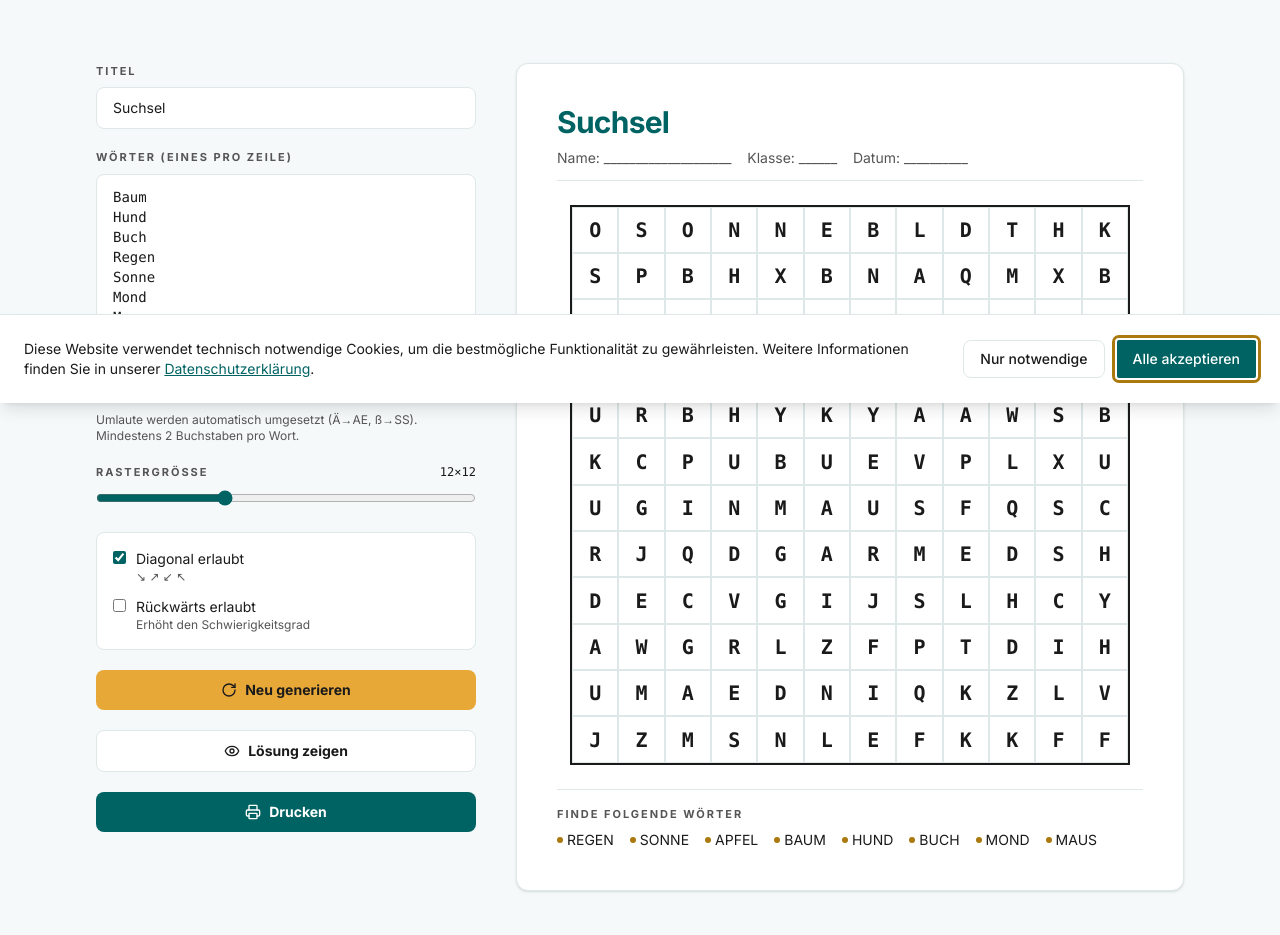
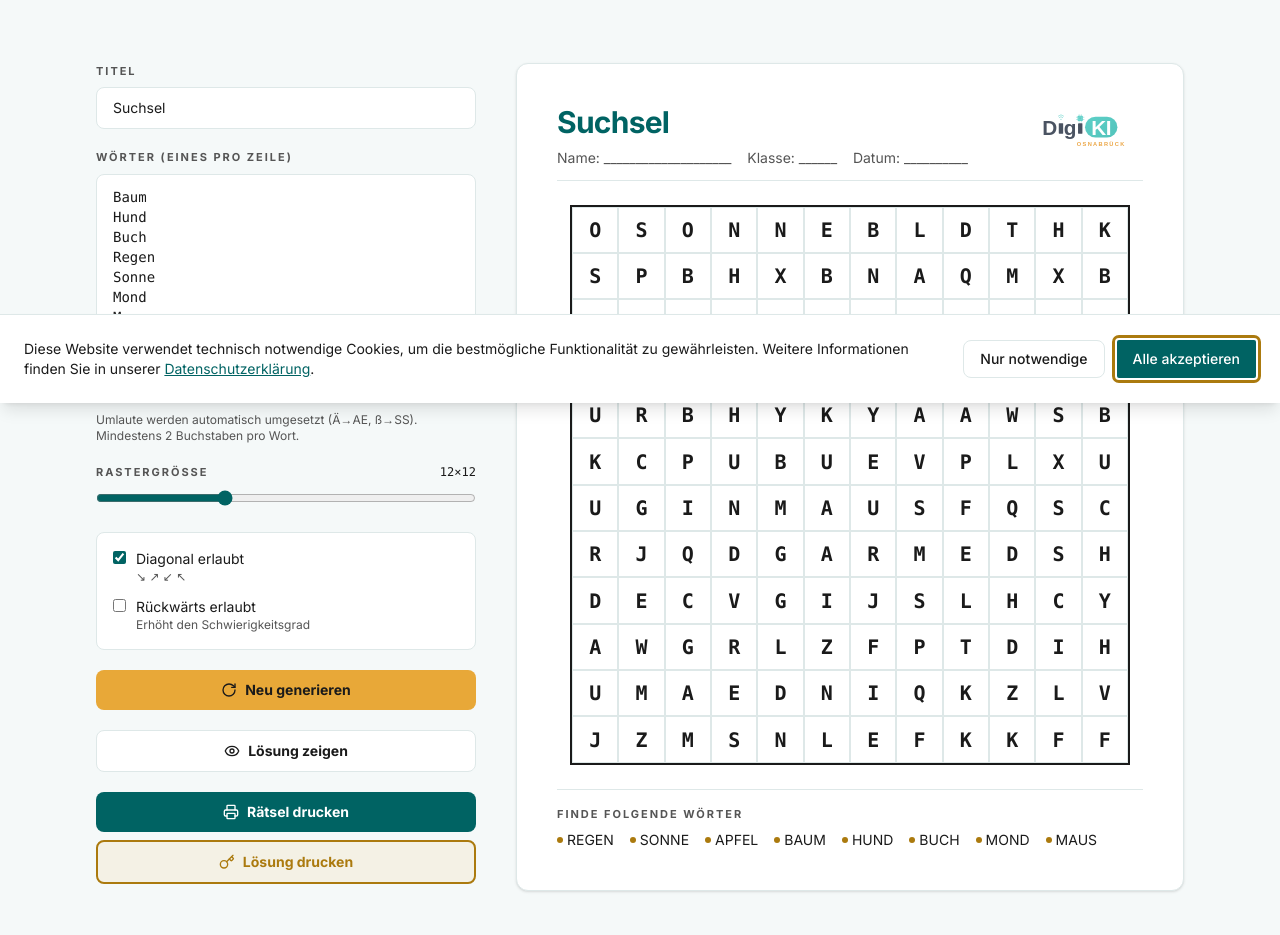
Before and after one commit to Spreckelmeister/digiki-homepage-123-31239904dads-, a Next.js app: page /werkzeuge/suchsel in a window 1280 px wide. Shown: the part 397-1332 px from the top of the page. Built offline with nearby package versions, Linux system fonts and the light colour scheme; no server answers.

Commit message:
feat: improve Suchsel tool printing functionality and UI layout

```diff
--- a/src/app/werkzeuge/page.tsx
+++ b/src/app/werkzeuge/page.tsx
@@ -418,7 +418,7 @@ export default function WerkzeugePage() {
               id="why-heading"
               className="text-2xl md:text-3xl font-bold text-primary mb-4 leading-tight"
             >
-              Entstanden aus echten Bedarfen.
+              Entstanden aus echtem Bedarf.
             </h2>
             <p className="text-base md:text-lg text-text/90 leading-relaxed">
               Die Werkzeuge hier basieren auf konkreten Anfragen von Lehrkräften
--- a/src/app/werkzeuge/suchsel/SuchselApp.tsx
+++ b/src/app/werkzeuge/suchsel/SuchselApp.tsx
@@ -1,7 +1,7 @@
 "use client";
 
 import { useCallback, useMemo, useState } from "react";
-import { Printer, RotateCw, Wand2, Eye, EyeOff } from "lucide-react";
+import { Printer, RotateCw, Wand2, Eye, EyeOff, Key } from "lucide-react";
 
 type Direction = { dx: number; dy: number; name: string };
 
@@ -168,6 +168,33 @@ export default function SuchselApp() {
     [result]
   );
 
+  /**
+   * Druckt in einem bestimmten Lösungs-Modus und stellt danach den vorherigen
+   * UI-Zustand wieder her. `afterprint` feuert sowohl nach tatsächlichem
+   * Druck als auch nach Abbruch – in beiden Fällen die Preview zurücksetzen.
+   */
+  const printWithMode = useCallback(
+    (withSolution: boolean) => {
+      const previous = showSolution;
+      setShowSolution(withSolution);
+
+      const restore = () => {
+        setShowSolution(previous);
+        window.removeEventListener("afterprint", restore);
+      };
+      window.addEventListener("afterprint", restore);
+
+      // Zwei RAF-Ticks warten, damit React das Re-Render garantiert gerendert
+      // hat, bevor der Druckdialog den DOM-Snapshot nimmt.
+      requestAnimationFrame(() => {
+        requestAnimationFrame(() => {
+          window.print();
+        });
+      });
+    },
+    [showSolution]
+  );
+
   const hasWords = words.length > 0;
 
   return (
@@ -281,15 +308,26 @@ export default function SuchselApp() {
           )}
         </button>
 
+        <div className="space-y-2">
           <button
             type="button"
-          onClick={() => window.print()}
+            onClick={() => printWithMode(false)}
             disabled={!hasWords}
             className="w-full inline-flex items-center justify-center gap-2 rounded-lg bg-primary px-5 py-2.5 text-sm font-bold text-white hover:bg-primary/90 transition-colors disabled:opacity-40"
           >
             <Printer className="h-4 w-4" aria-hidden="true" />
-          Drucken
+            Rätsel drucken
           </button>
+          <button
+            type="button"
+            onClick={() => printWithMode(true)}
+            disabled={!hasWords}
+            className="w-full inline-flex items-center justify-center gap-2 rounded-lg border-2 border-accent-strong bg-accent/10 px-5 py-2.5 text-sm font-bold text-accent-strong hover:bg-accent/20 transition-colors disabled:opacity-40"
+          >
+            <Key className="h-4 w-4" aria-hidden="true" />
+            Lösung drucken
+          </button>
+        </div>
 
         {result.unplaced.length > 0 && (
           <div className="rounded-lg border border-amber-200 bg-amber-50 p-3 text-xs text-amber-900">
@@ -303,14 +341,29 @@ export default function SuchselApp() {
       {/* Ausgabe */}
       <div className="print-area">
         <article className="bg-white rounded-xl border border-border shadow-sm p-6 md:p-10 print:border-0 print:shadow-none print:p-0">
-          <header className="mb-6 pb-3 border-b border-border">
+          <header className="mb-6 pb-3 border-b border-border flex items-start justify-between gap-4">
+            <div className="flex-1 min-w-0">
+              <div className="flex items-center gap-3 flex-wrap">
                 <h2 className="text-2xl md:text-3xl font-bold text-primary tracking-tight">
                   {title || "Suchsel"}
                 </h2>
+                {showSolution && (
+                  <span className="inline-flex items-center gap-1 rounded-full bg-accent-strong/10 border border-accent-strong/30 px-2.5 py-0.5 text-[10px] font-bold uppercase tracking-[0.15em] text-accent-strong">
+                    Lösung
+                  </span>
+                )}
+              </div>
               <p className="mt-2 text-sm text-text-light">
                 Name: ____________________ &nbsp;&nbsp; Klasse: ______ &nbsp;&nbsp;
                 Datum: __________
               </p>
+            </div>
+            {/* eslint-disable-next-line @next/next/no-img-element */}
+            <img
+              src="/images/logos/DigiKI_Logo_v5.svg"
+              alt="DigiKI – Grundschulen Osnabrück"
+              className="h-10 md:h-12 w-auto shrink-0 opacity-80"
+            />
           </header>
 
           {hasWords ? (
@@ -356,6 +409,11 @@ export default function SuchselApp() {
                   ))}
                 </div>
               </div>
+
+              {/* Footer nur beim Drucken sichtbar – dezentes Branding */}
+              <footer className="hidden print:block print:mt-4 text-[9pt] text-text-light text-right">
+                Erstellt mit DigiKI · digiki-os.de/werkzeuge/suchsel
+              </footer>
             </>
           ) : (
             <p className="text-center py-14 text-text-light">
@@ -367,9 +425,43 @@ export default function SuchselApp() {
 
       <style>{`
         @media print {
-          @page { margin: 14mm; }
-          html, body { background: #fff !important; }
-          body > header, body > footer, .skip-link { display: none !important; }
+          @page {
+            size: A4 portrait;
+            margin: 12mm;
+          }
+          html, body {
+            background: #fff !important;
+            height: auto !important;
+            min-height: 0 !important;
+            margin: 0 !important;
+            padding: 0 !important;
+          }
+          /* Site-Chrome weg */
+          body > header,
+          body > footer,
+          header[class*="sticky"],
+          .skip-link {
+            display: none !important;
+          }
+          main {
+            overflow: visible !important;
+            display: block !important;
+          }
+          /* Grid-Wrapper im Suchsel: kein Flex/Grid, kein Padding, kein Gap */
+          .print-area,
+          .print-area * {
+            page-break-inside: avoid;
+            break-inside: avoid;
+          }
+          .print-area article {
+            max-width: none !important;
+            margin: 0 !important;
+          }
+          /* Raster auf eine robuste, druck-feste Breite begrenzen (min. 140 mm,
+             damit Zellen lesbar bleiben, max. 160 mm für Seitenrand-Sicherheit) */
+          .print-area [role="presentation"].grid {
+            max-width: 160mm !important;
+          }
         }
       `}</style>
     </div>
```
Lines whose indentation alone changed are shown as unchanged.
